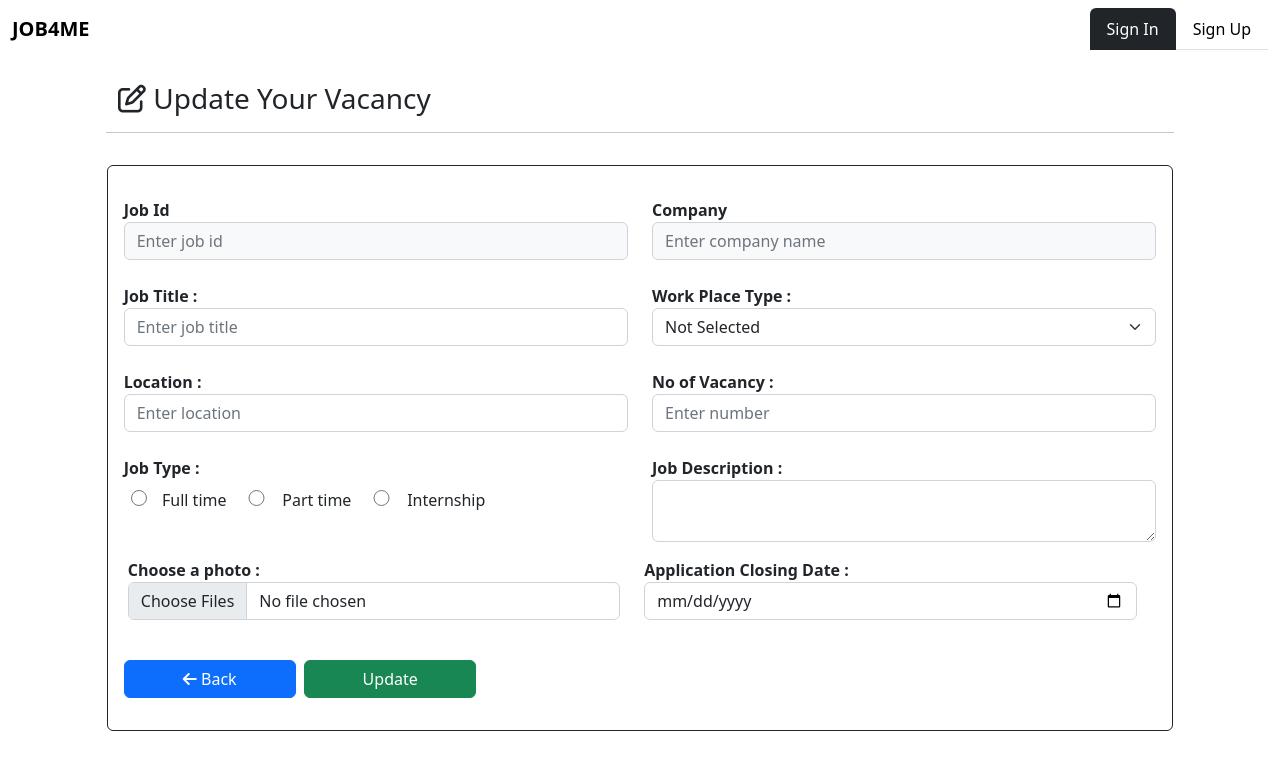
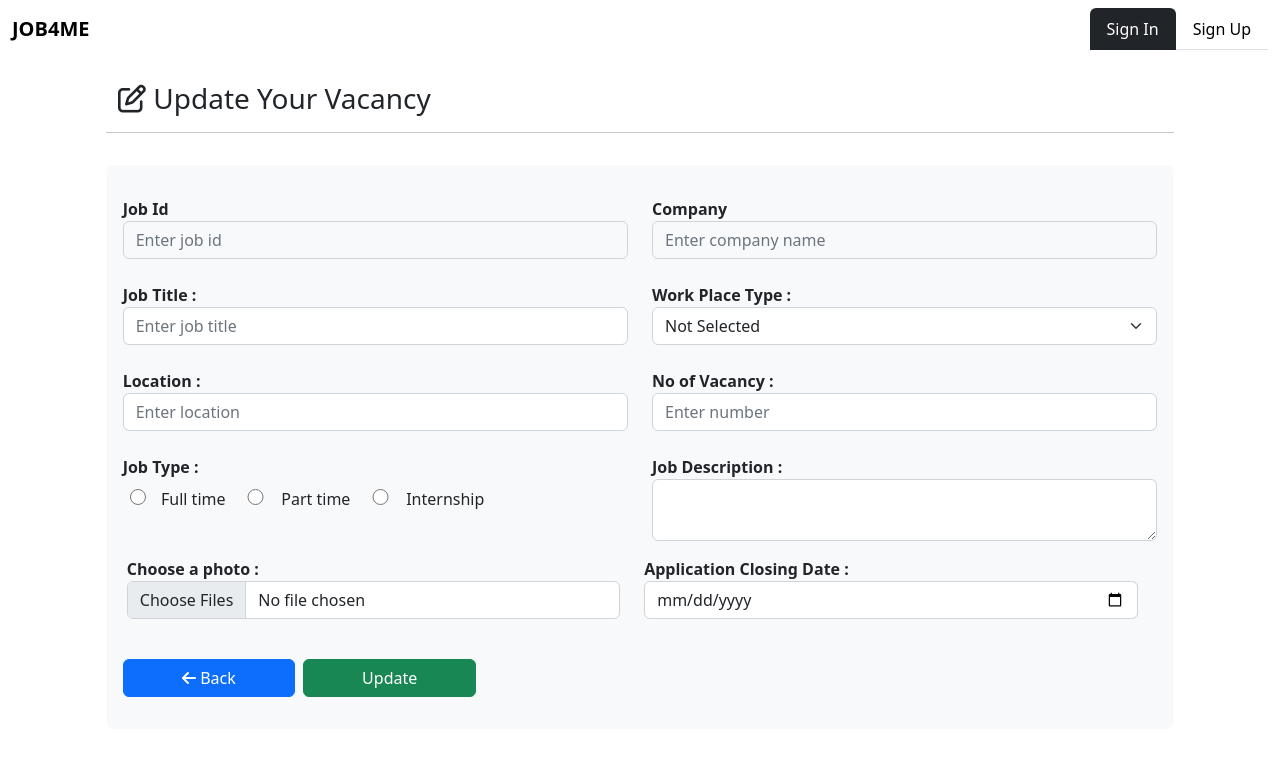
Before and after one commit to IT20127046/Job_Portal_Management_System, a React (Create React App) app in the folder frontend/: page /update/vacancy/1 in a window 1280 px wide. Shown: the top 770 px of the page. Built offline with nearby package versions, Linux system fonts and the light colour scheme; no server answers.

Commit message:
Change css

```diff
--- a/frontend/src/components/IT20131456/Company/UpdateVacancy.jsx
+++ b/frontend/src/components/IT20131456/Company/UpdateVacancy.jsx
@@ -74,7 +74,7 @@ export default function UpdateVacancy() {
           <hr />
         </div>
       </div>
-      <div className="container bg-white p-3 mb-5 border border-dark rounded mt-3 col-lg-10 ">
+      <div className="container bg-light p-3 mb-5  rounded mt-3 col-lg-10 ">
         <form>
           <div className="row mt-3">
             <div className="col-md-6">
```
